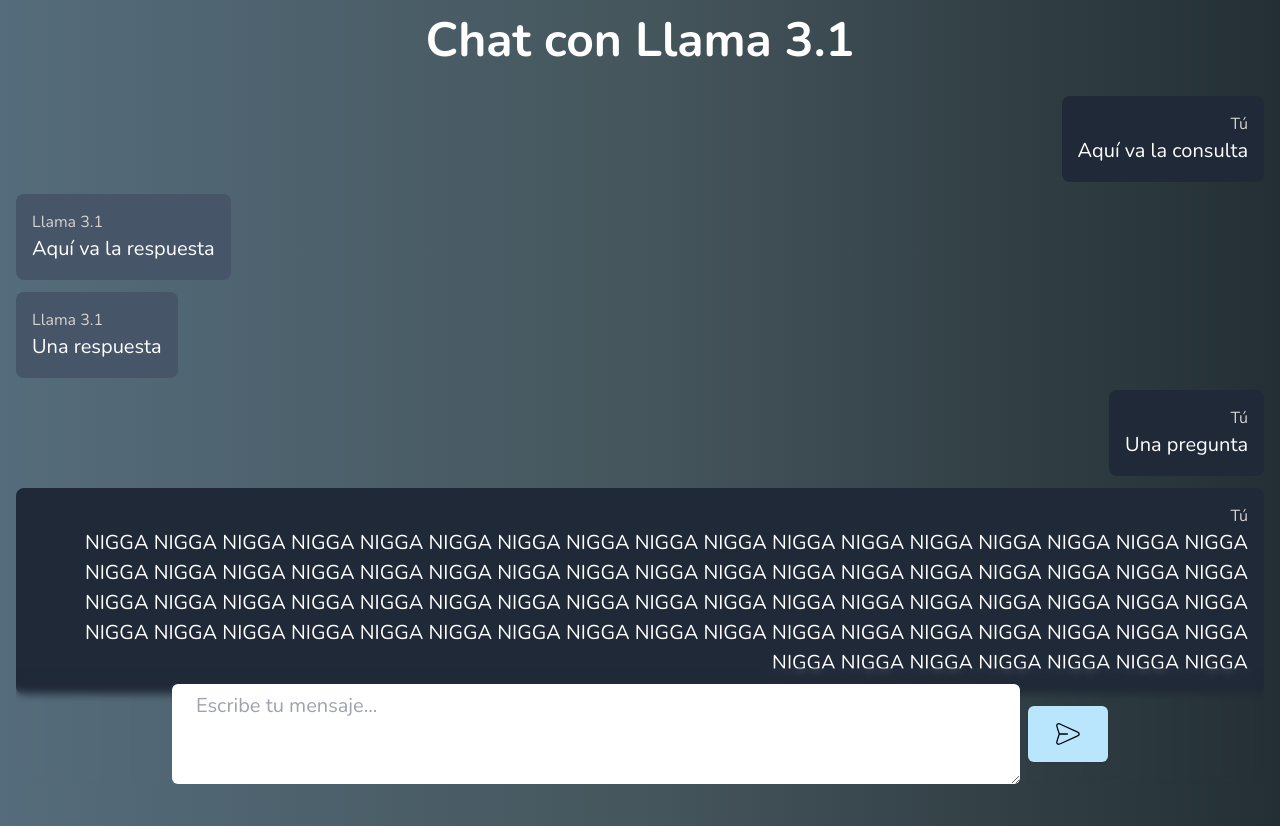
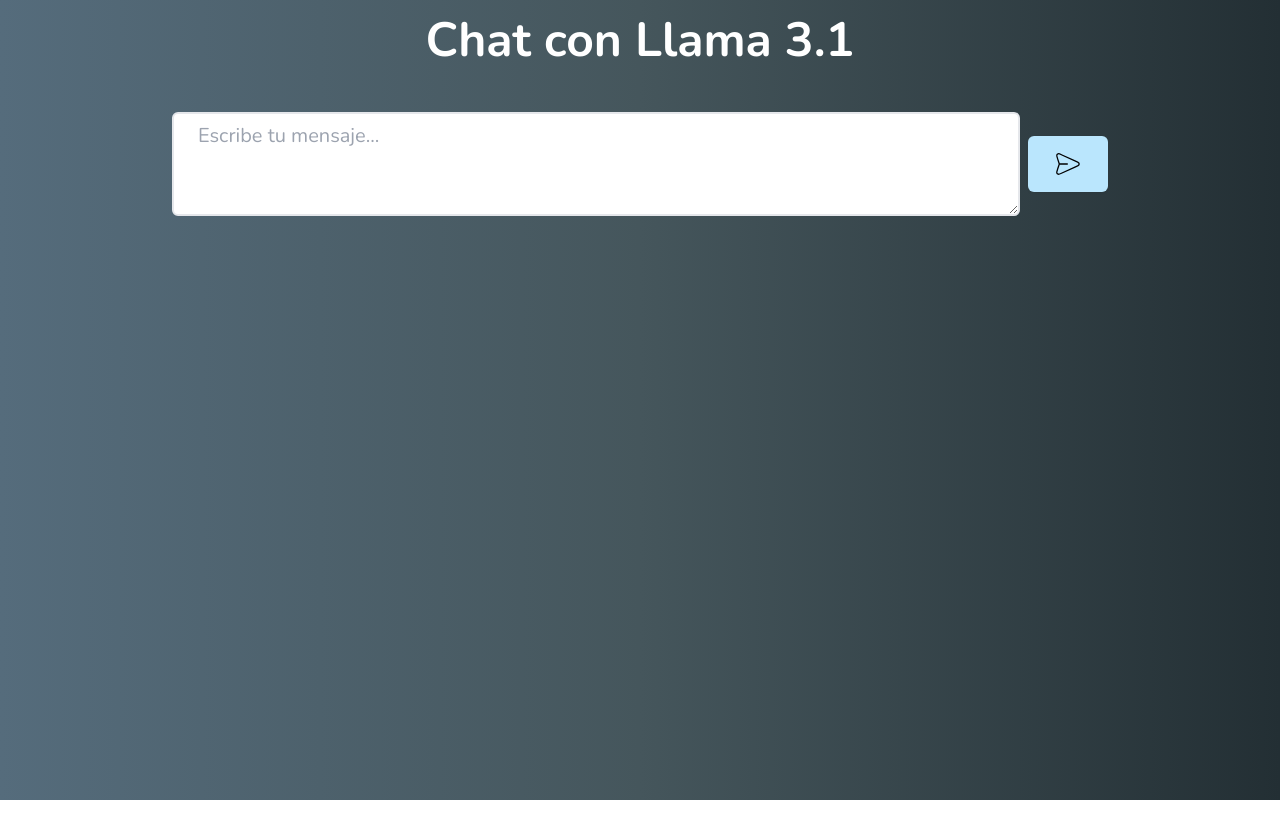
Before and after one commit to Missa510/Your-Own-Chat, a Next.js app: page /chat/Llama-3.1-8B-Instruct-q4f32_1-MLC-1k in a window 1280 px wide. After the commit the page ends 800 px from the top, so only its background shows below. Built offline with nearby package versions, Linux system fonts and the light colour scheme.

Commit message:
Puedes enviar mensajes 👻❤️

```diff
--- a/src/app/404/page.js
+++ /dev/null
@@ -1,17 +0,0 @@
-import Link from "next/link"
-
-export const metadata = {
-    title: '404',
-    description: 'Página no encontrada',
-}
-
-export default function CuatroCientosCuatro() {
-    return (
-        <div className="flex items-center justify-center mt-28 gap-y-4 flex-col">
-            <h1 className="text-4xl font-bold">
-                Error 404 la página no existe, bro :\
-            </h1>
-            <Link className="text-blue-600 font-bold bg-sky-200 py-2 px-6 rounded-lg hover:scale-125 transition-all duration-300 hover:bg-sky-300" href={'/'}> Click aquí para volver al inicio </Link>
-        </div>
-    )
-}
--- a/src/components/chat/caja.js
+++ b/src/components/chat/caja.js
@@ -1,11 +1,13 @@
-"use client"
 // import Script from "next/script"
 import SendIcon from "../svg/send"
 import Script from "next/script"
 // import Mensajes from "./mensajes"
 // import { useState } from "react"
 
-function Chatear(e){
+
+export default function CajaDeTexto({ onSubmit }) {
+
+    const handleSubmit = (e) => {
 
         e.preventDefault()
 
@@ -15,22 +17,26 @@
         const $input = $("textarea")
         const $texto = $input.value
 
-    window.alert($texto)
+        const remitente = "Tú"
+        const contenido = $texto
+
+        // Este viene de los props ({ onSubmit })
+        onSubmit({ remitente, contenido })
+
+        $input.value = ""
+
     }
-
-export default function CajaDeTexto() {
 
     return (
         <>
-            <footer className="flex justify-center sticky bottom-4 backdrop-blur-sm pt-4 z-50 w-full">
-                <form className="flex w-3/4 justify-center items-center text-xl gap-x-2" onSubmit={Chatear}>
-                    <textarea rows={3} className="flex-grow py-2 px-6 outline-none border-none rounded-md text-stone-950" type="text" placeholder="Escribe tu mensaje... " />
+            <form className="flex w-3/4 justify-center items-center text-xl gap-x-2" onSubmit={handleSubmit}>
+                <textarea rows={3} className="flex-grow py-2 px-6 rounded-md text-stone-950 border-2 focus:border-sky-400" type="text" placeholder="Escribe tu mensaje... " />
                 <button className={`bg-sky-200 rounded-md py-3 px-6 drop-shadow-sm transition ease-in-out hover:bg-sky-400 hover:scale-110`} type="submit">
                     <SendIcon />
                 </button>
             </form>
-            </footer>
-            <Script scr="@/workers/worker_uno.js" strategy="worker" type="module"/>
+
+            <Script scr="@/workers/worker_uno.js" strategy="worker" type="module" />
         </>
     )
 }
--- a/src/components/chat/chat.js
+++ b/src/components/chat/chat.js
@@ -1,28 +1,42 @@
-import Mensajes from "@/components/chat/mensajes"
+"use client"
+
+import Mensajes from "./mensajes"
 import CajaDeTexto from "./caja"
+import { useState } from "react"
 
 export default function Chats(props) {
+
+    const [mensajes, setMensajes] = useState([])
+
+    const handleSubmit = (data) => {
+        setMensajes([...mensajes, data])
+    }
+
     return (
         <>
             <section className="flex flex-col items-center justify-center gap-y-8 w-full">
 
+                {/* <a href="/">Volver</a> */}
                 <section>
                     <span className="text-5xl font-bold">Chat con {props.chatCon}</span>
                 </section>
 
                 <section className="flex flex-col items-center gap-y-3 w-full overflow-y-auto">
 
-                    <Mensajes remitente="Tú" contenido={`Aquí va la consulta`} />
-                    <Mensajes remitente={props.chatCon} contenido={`Aquí va la respuesta`} />
-                    <Mensajes remitente={props.chatCon} contenido={`Una respuesta`} />
-                    <Mensajes remitente="Tú" contenido={`Una pregunta`} />
-                    <Mensajes remitente="Tú" contenido={`NIGGA NIGGA NIGGA NIGGA NIGGA NIGGA NIGGA NIGGA NIGGA NIGGA NIGGA NIGGA NIGGA NIGGA NIGGA NIGGA NIGGA NIGGA NIGGA NIGGA NIGGA NIGGA NIGGA NIGGA NIGGA NIGGA NIGGA NIGGA NIGGA NIGGA NIGGA NIGGA NIGGA NIGGA NIGGA NIGGA NIGGA NIGGA NIGGA NIGGA NIGGA NIGGA NIGGA NIGGA NIGGA NIGGA NIGGA NIGGA NIGGA NIGGA NIGGA NIGGA NIGGA NIGGA NIGGA NIGGA NIGGA NIGGA NIGGA NIGGA NIGGA NIGGA NIGGA NIGGA NIGGA NIGGA NIGGA NIGGA NIGGA NIGGA NIGGA NIGGA NIGGA NIGGA NIGGA `} />
+                    {
+                        mensajes.map((mensaje, i) => (
+
+                            <Mensajes key={i} remitente={mensaje.remitente} contenido={mensaje.contenido} />
+                        ))
+                    }
 
                 </section>
 
             </section>
 
-            <CajaDeTexto />
+            <footer className="flex justify-center sticky bottom-4 pt-4 z-50 w-full">
+                <CajaDeTexto onSubmit={handleSubmit} />
+            </footer>
         </>
     )
 }
--- a/src/components/chat/mensajes.js
+++ b/src/components/chat/mensajes.js
@@ -1,12 +1,12 @@
-export default function Mensajes(props) {
+export default function Mensajes({remitente, contenido}) {
     return (
         <div className={
-            props.remitente === "Tú" ?
+            remitente === "Tú" ?
             `flex flex-col justify-center bg-gray-800 p-4 rounded-lg max-w-max self-end items-end text-end` :
             `flex flex-col justify-center bg-slate-600 p-4 rounded-lg max-w-max self-start items-start`
         }>
-            <h3 className="text-stone-300 text-md">{props.remitente}</h3>
-            <p className="text-[20px]">{props.contenido}</p>
+            <h3 className="text-stone-300 text-md">{remitente}</h3>
+            <p className="text-[20px]">{contenido}</p>
         </div>
     )
 }
```
Lines whose indentation alone changed are shown as unchanged.
